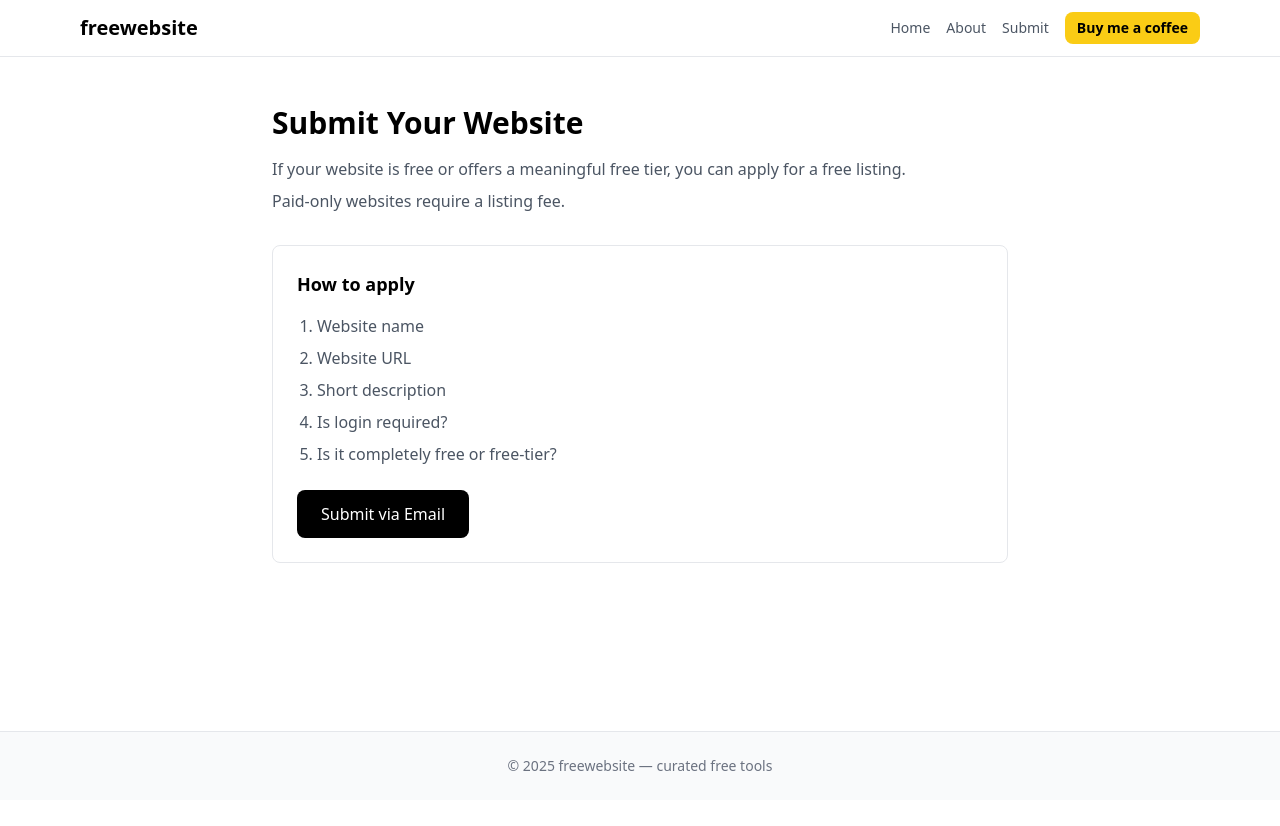
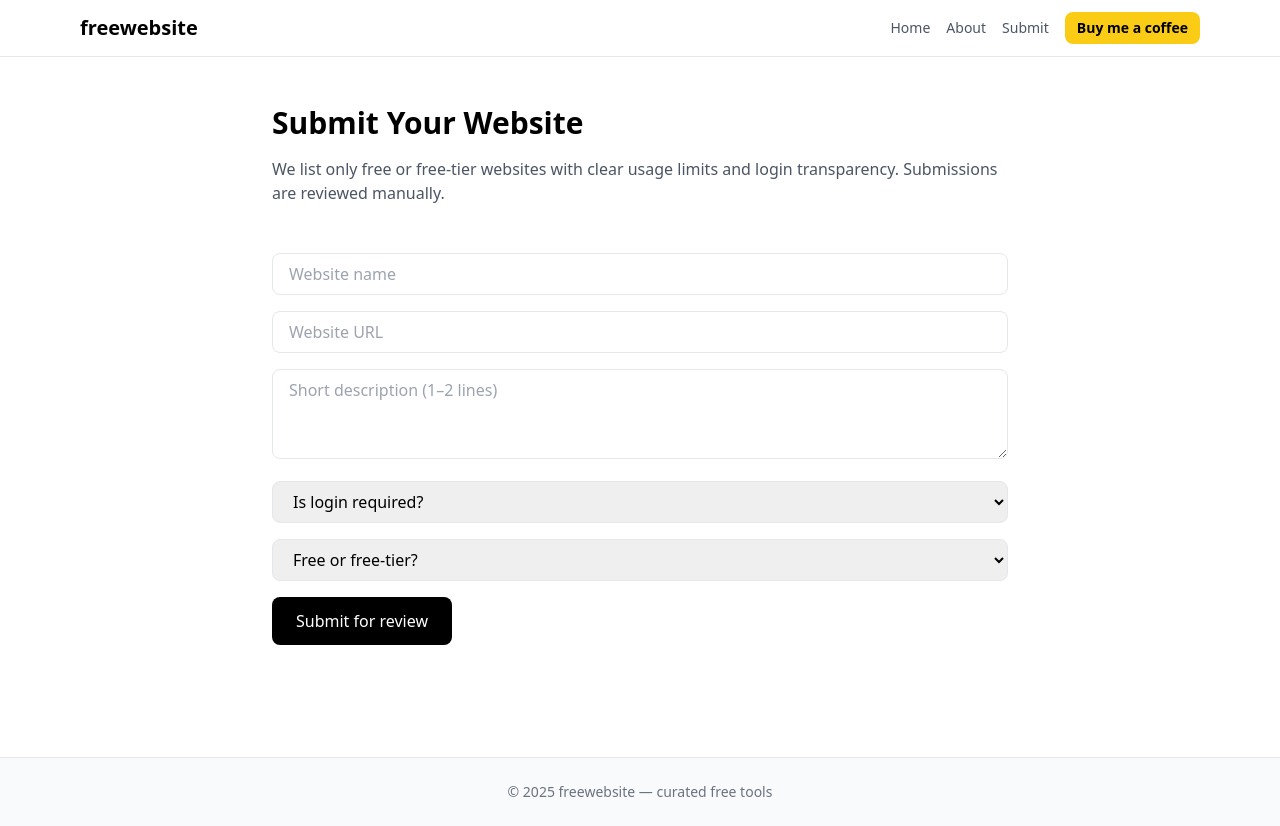
Before and after one commit to Akash-2911/freewebsite, a React (Vite) app: page /submit in a window 1280 px wide. Before the commit the page ends 800 px from the top, so only its background shows below. Built offline with nearby package versions, Linux system fonts and the light colour scheme.

Commit message:
Add submission form with Netlify Forms

```diff
--- a/src/pages/Submit.jsx
+++ b/src/pages/Submit.jsx
@@ -1,37 +1,70 @@
-
-
 export default function Submit() {
   return (
     <div className="mx-auto max-w-3xl px-4 py-12">
       <h1 className="text-3xl font-bold">Submit Your Website</h1>
 
       <p className="mt-4 text-gray-600">
-          If your website is free or offers a meaningful free tier,
-          you can apply for a free listing.
+        We list only free or free-tier websites with clear usage limits
+        and login transparency. Submissions are reviewed manually.
       </p>
 
-        <p className="mt-2 text-gray-600">
-          Paid-only websites require a listing fee.
-        </p>
+      <form
+        name="website-submission"
+        method="POST"
+        data-netlify="true"
+        className="mt-8 space-y-4"
+      >
+        <input type="hidden" name="form-name" value="website-submission" />
 
-        <div className="mt-8 rounded-lg border p-6">
-          <h2 className="text-lg font-semibold">How to apply</h2>
+        <input
+          name="name"
+          required
+          placeholder="Website name"
+          className="w-full rounded-lg border px-4 py-2"
+        />
 
-          <ol className="mt-4 list-decimal space-y-2 pl-5 text-gray-600">
-            <li>Website name</li>
-            <li>Website URL</li>
-            <li>Short description</li>
-            <li>Is login required?</li>
-            <li>Is it completely free or free-tier?</li>
-          </ol>
+        <input
+          name="url"
+          required
+          placeholder="Website URL"
+          className="w-full rounded-lg border px-4 py-2"
+        />
 
-          <a
-            href="mailto:2911akashpatel@gmail.com?subject=Website Submission"
-            className="mt-6 inline-block rounded-lg bg-black px-6 py-3 text-white hover:bg-gray-800"
+        <textarea
+          name="description"
+          required
+          placeholder="Short description (1–2 lines)"
+          className="w-full rounded-lg border px-4 py-2"
+          rows="3"
+        />
+
+        <select
+          name="login"
+          required
+          className="w-full rounded-lg border px-4 py-2"
         >
-            Submit via Email
-          </a>
-        </div>
+          <option value="">Is login required?</option>
+          <option>No</option>
+          <option>Yes</option>
+        </select>
+
+        <select
+          name="freeType"
+          required
+          className="w-full rounded-lg border px-4 py-2"
+        >
+          <option value="">Free or free-tier?</option>
+          <option>Completely free</option>
+          <option>Free tier</option>
+        </select>
+
+        <button
+          type="submit"
+          className="rounded-lg bg-black px-6 py-3 text-white hover:bg-gray-800"
+        >
+          Submit for review
+        </button>
+      </form>
     </div>
   );
 }
```
Lines whose indentation alone changed are shown as unchanged.
